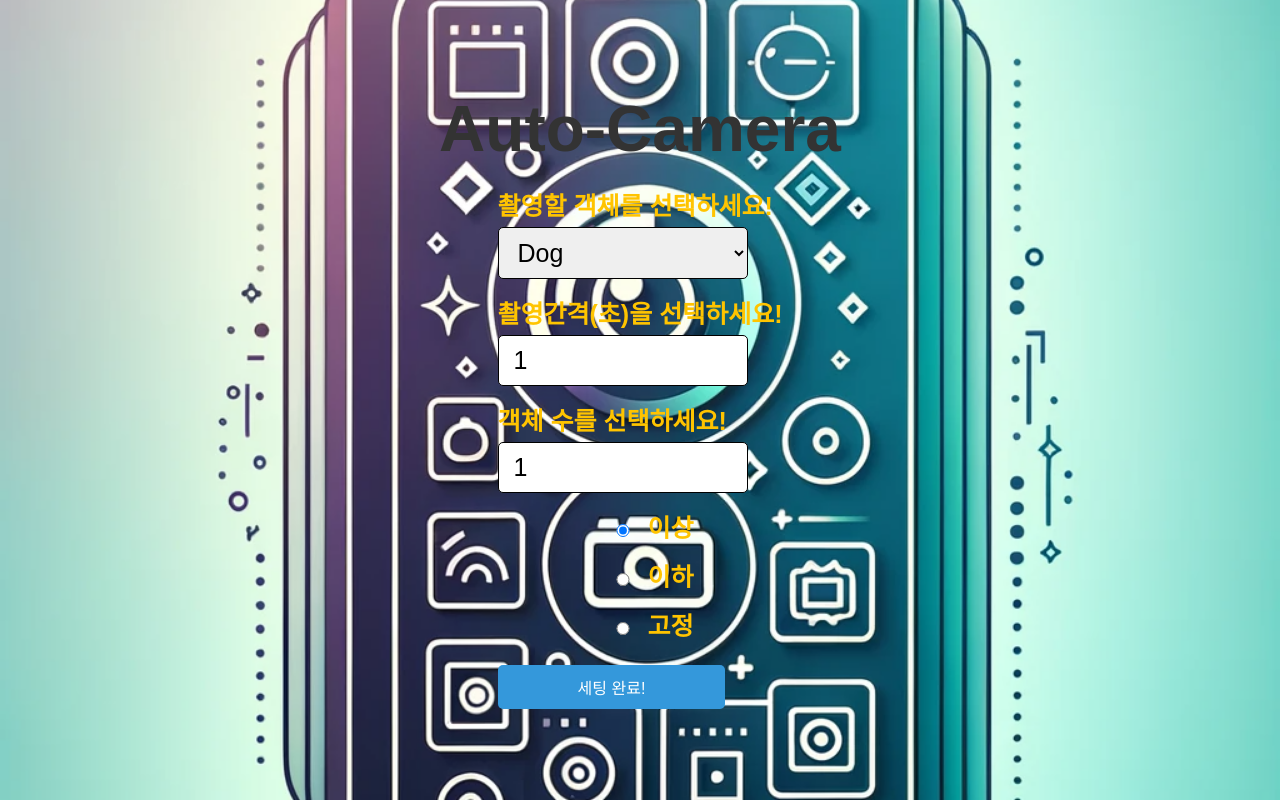
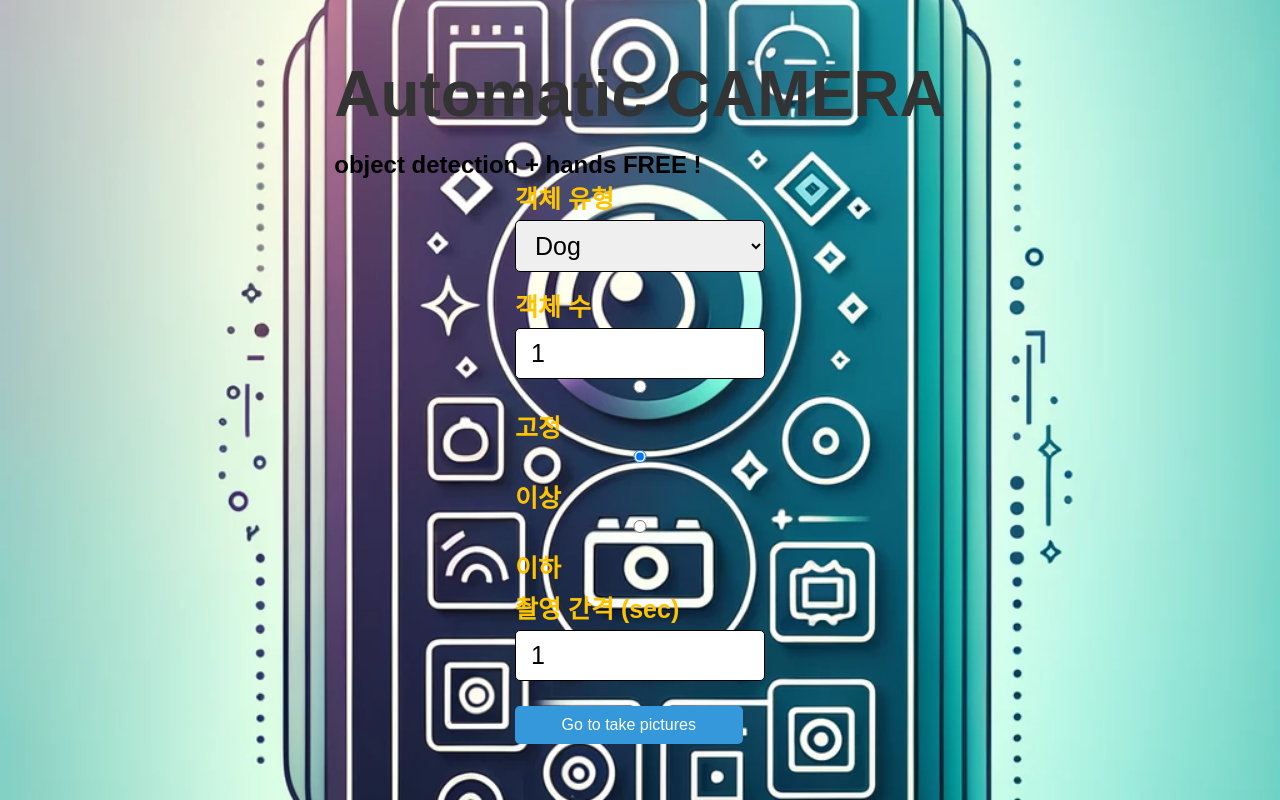
Before and after one commit to InJae1213/auto-camera, a React (Create React App) app in the folder webcam_client/: page / in a window 1280 px wide. Built offline with nearby package versions, Linux system fonts and the light colour scheme.

Commit message:
Update index.js

```diff
--- a/webcam_client/src/index.js
+++ b/webcam_client/src/index.js
@@ -33,10 +33,15 @@ function App() {
       <Routes>
         <Route path="/" element={
           <div className="App">
-            <h1>Auto-Camera</h1>
-            <div>
+            <div className='title'>
+              <h1>Automatic CAMERA</h1>
+              <h2>
+                object detection + hands FREE !
+              </h2>
+            </div>
+            <div className='setting-box'>
               {/* 객체 선택 드롭다운 */}
-              <label htmlFor="objectSelect">촬영할 객체를 선택하세요!</label>
+              <label htmlFor="objectSelect">객체 유형</label>
               <select
                 id="objectSelect"
                 name="objectSelect"
@@ -46,8 +51,57 @@ function App() {
                 {cocoObjects.map(obj => <option key={obj} value={obj}>{obj.charAt(0).toUpperCase() + obj.slice(1)}</option>)}
               </select>
 
+              {/* 객체 수 선택 입력 */}
+              <label htmlFor="objectCount">객체 수</label>
+              <input
+                type="number"
+                id="objectCount"
+                name="objectCount"
+                min="1"
+                max="10"
+                value={objectCount}
+                onChange={(e) => setObjectCount(e.target.value)}
+                style={{margin: 0}}
+              />
+
+              {/* 감지 모드 선택 라디오 버튼 */}
+              <div className='radio-input'>
+                <div>
+                  <input
+                    type="radio"
+                    value="fix"
+                    id="radio-fix"
+                    checked={detectionMode === "fix"}
+                    onChange={(e) => setDetectionMode(e.target.value)}
+                  />
+                  <label htmlFor="radio-fix">고정</label>
+                </div>
+
+                <div>
+                  <input
+                    type="radio"
+                    value="above"
+                    id="radio-above"
+                    checked={detectionMode === "above"}
+                    onChange={(e) => setDetectionMode(e.target.value)}
+                  />
+                  <label htmlFor="radio-above">이상</label>
+                </div>
+
+                <div>
+                  <input
+                    type="radio"
+                    value="below"
+                    id="radio-below"
+                    checked={detectionMode === "below"}
+                    onChange={(e) => setDetectionMode(e.target.value)}
+                  />
+                  <label htmlFor="radio-below">이하</label>
+                </div>
+              </div>
+
               {/* 촬영 간격 선택 입력 */}
-              <label htmlFor="shootingInterval">촬영간격(초)을 선택하세요!</label>
+              <label htmlFor="shootingInterval">촬영 간격 (sec)</label>
               <input
                 type="number"
                 id="shootingInterval"
@@ -58,52 +112,9 @@ function App() {
                 onChange={(e) => setShootingInterval(e.target.value)}
               />
 
-              {/* 객체 수 선택 입력 */}
-              <label htmlFor="objectCount">객체 수를 선택하세요!</label>
-              <input
-                type="number"
-                id="objectCount"
-                name="objectCount"
-                min="1"
-                max="10"
-                value={objectCount}
-                onChange={(e) => setObjectCount(e.target.value)}
-              />
-
-              {/* 감지 모드 선택 라디오 버튼 */}
-              <div>
-                <label>
-                  <input
-                    type="radio"
-                    value="above"
-                    checked={detectionMode === "above"}
-                    onChange={(e) => setDetectionMode(e.target.value)}
-                  />
-                  이상
-                </label>
-                <label>
-                  <input
-                    type="radio"
-                    value="below"
-                    checked={detectionMode === "below"}
-                    onChange={(e) => setDetectionMode(e.target.value)}
-                  />
-                  이하
-                </label>
-                <label>
-                  <input
-                    type="radio"
-                    value="fix"
-                    checked={detectionMode === "fix"}
-                    onChange={(e) => setDetectionMode(e.target.value)}
-                  />
-                  고정
-                </label>
-              </div>
-
               {/* 세팅 완료 버튼 */}
               <div style={{ width: '80%', textAlign: 'center' }}>
-                <Link className="LinkButton" to="/webcam">세팅 완료!</Link>
+                <Link className="LinkButton" to="/webcam">Go to take pictures</Link>
               </div>
             </div>
           </div>
@@ -120,7 +131,7 @@ function App() {
             />
             {/* 돌아가기 버튼 */}
             <div style={{ textAlign: 'center', marginTop: '20px' }}>
-              <Link className="LinkButton" to="/">돌아가기</Link>
+              <Link className="LinkButton" to="/">Go to object setting</Link>
             </div>
           </div>
         } />
```
Lines whose indentation alone changed are shown as unchanged.
